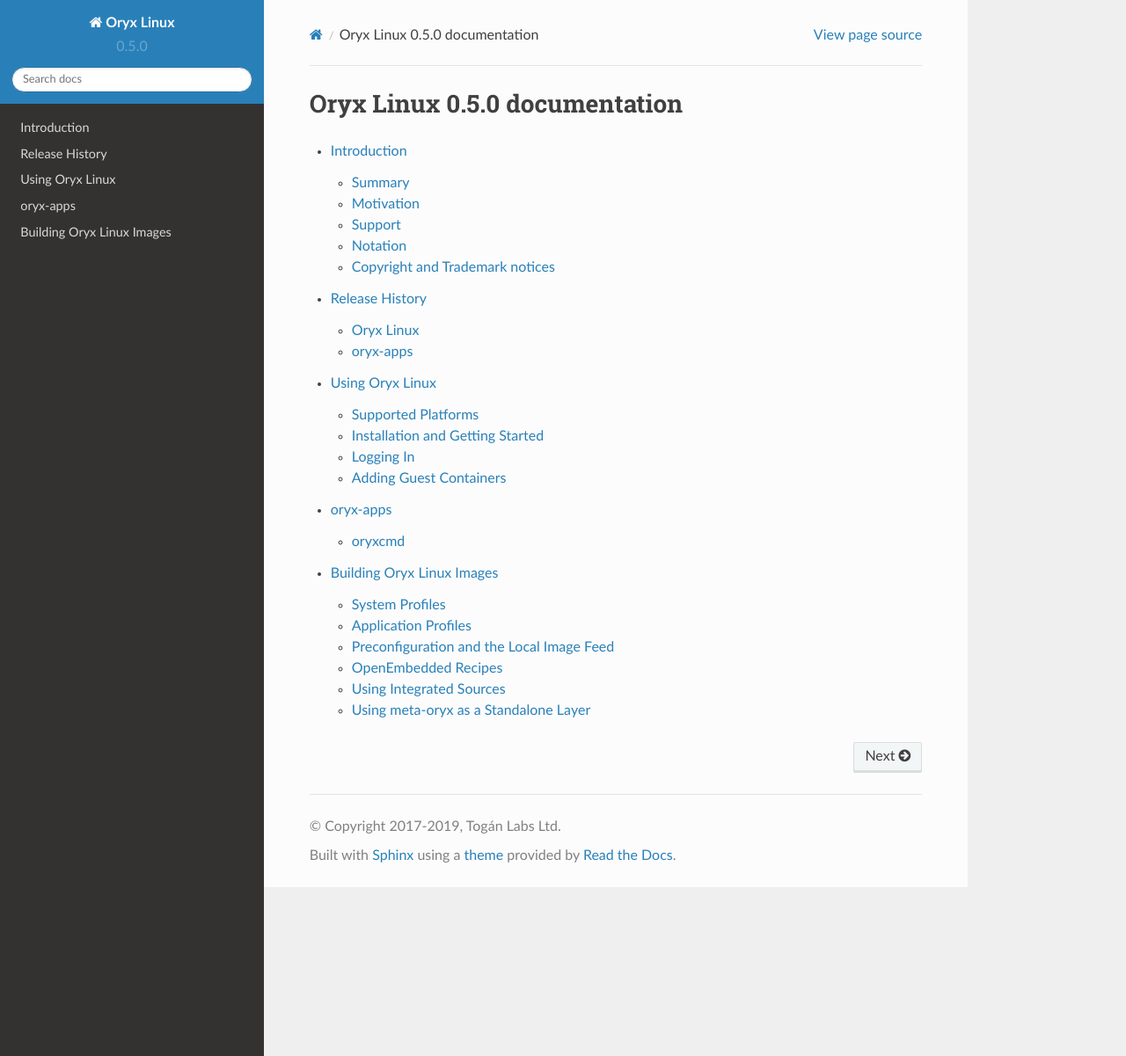
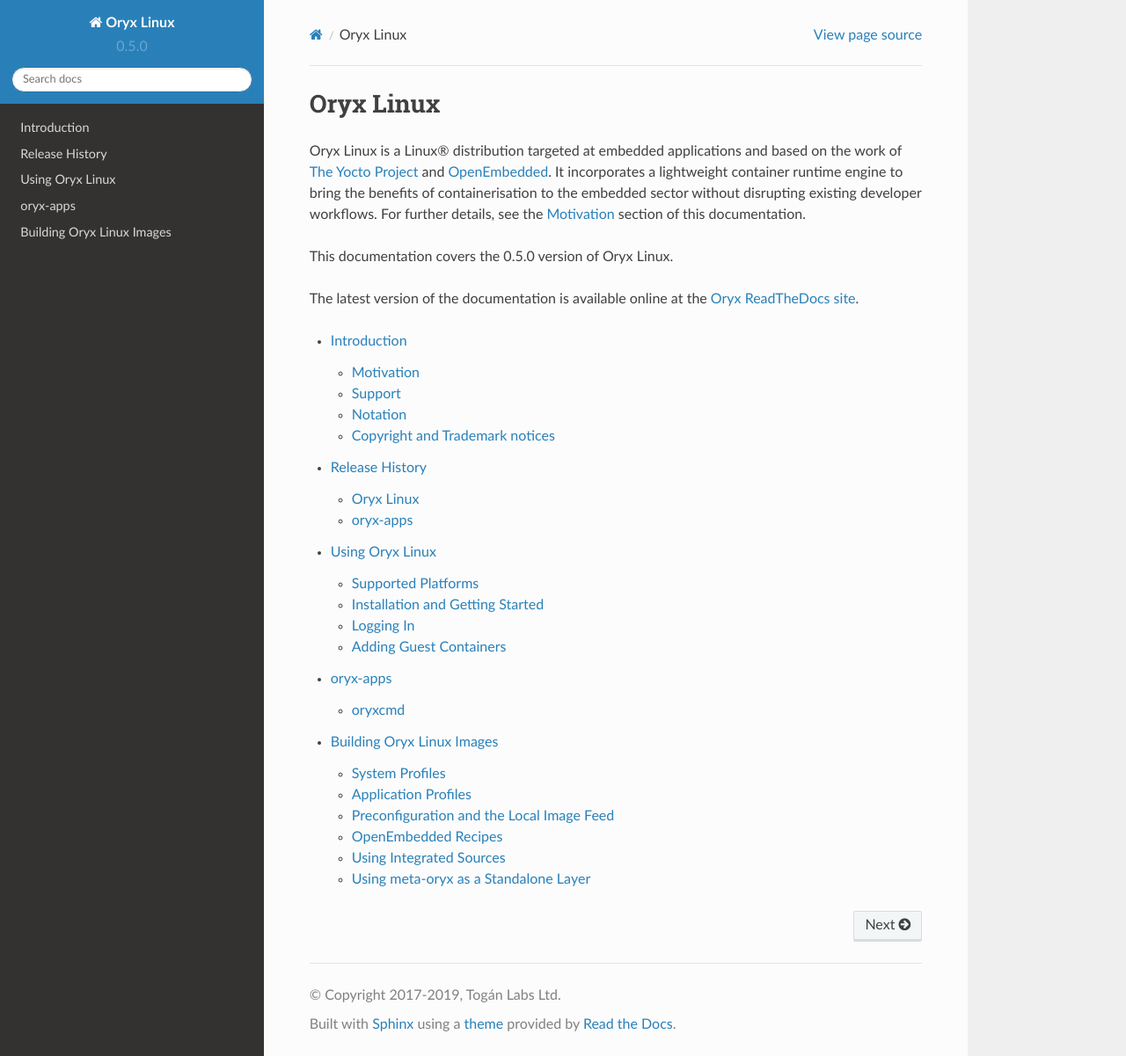
Before and after one commit to NetworkGradeLinux/mion, a Sphinx documentation site: the page built from docs/index.rst, in a window 1280 px wide and 1201 px high. Shown: the whole window at 88% size. Built offline with Sphinx 7.4.7 and the Read the Docs theme 2.0.0, drawn with Linux system fonts in a browser that asks for light colours.

Commit message:
docs: Move summary to front page of documentation and fix title
Signed-off-by: Paul Barker <pbarker@oryx-linux.org>

```diff
--- a/docs/index.rst
+++ b/docs/index.rst
@@ -1,6 +1,19 @@
-==================================
-Oryx Linux |version| documentation
-==================================
+==========
+Oryx Linux
+==========
+
+Oryx Linux is a Linux® distribution targeted at embedded applications and based
+on the work of `The Yocto Project <https://www.yoctoproject.org/>`_ and
+`OpenEmbedded <https://www.openembedded.org/>`_. It incorporates a
+lightweight container runtime engine to bring the benefits of
+containerisation to the embedded sector without disrupting existing developer
+workflows. For further details, see the :ref:`motivation` section of this
+documentation.
+
+This documentation covers the |version| version of Oryx Linux.
+
+The latest version of the documentation is available online at the
+`Oryx ReadTheDocs site <https://oryx.readthedocs.io/en/latest/>`_.
 
 .. toctree::
    :maxdepth: 2
```
Also changed, not shown: docs/intro.rst (+1 -11 lines).
